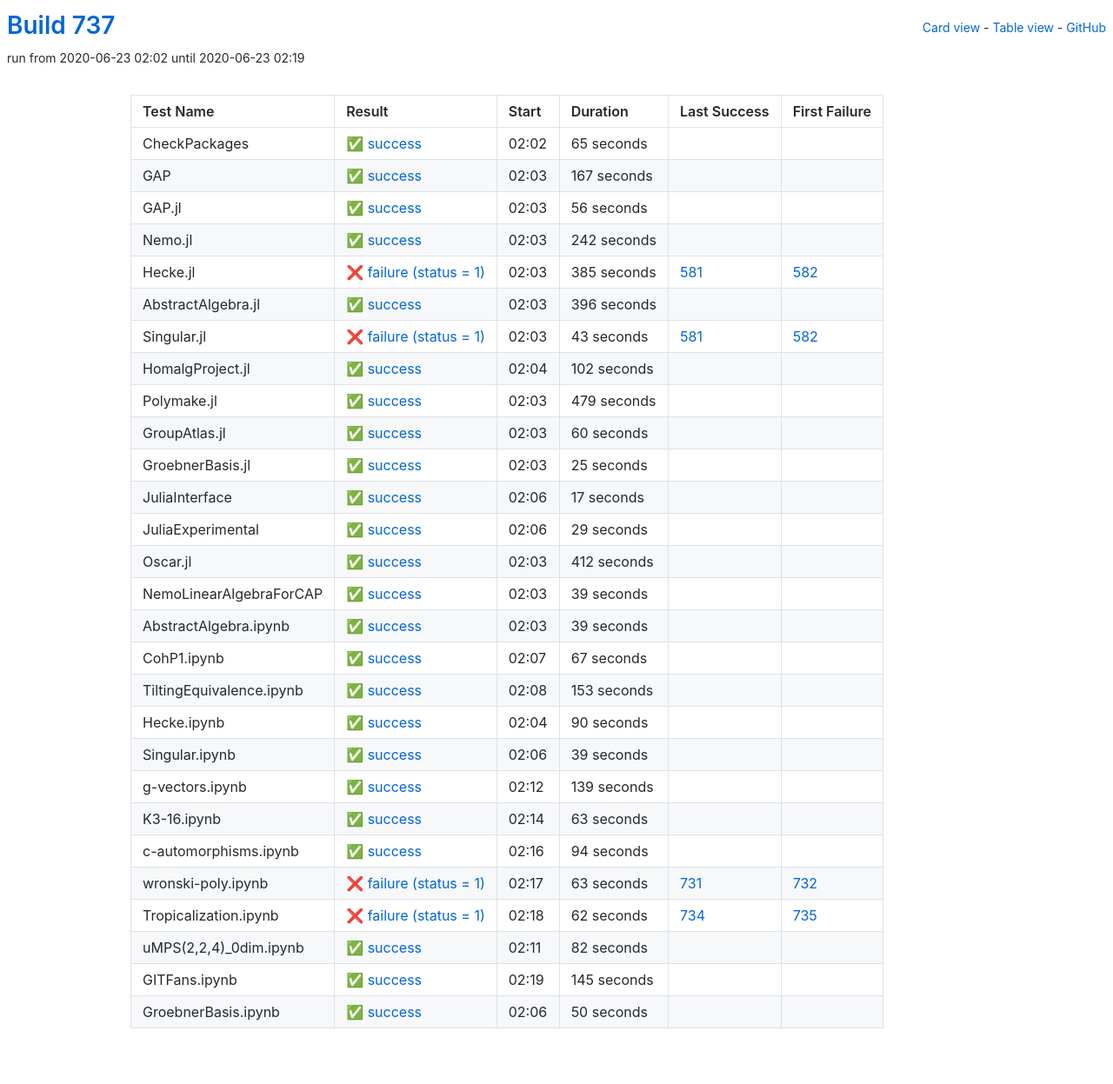
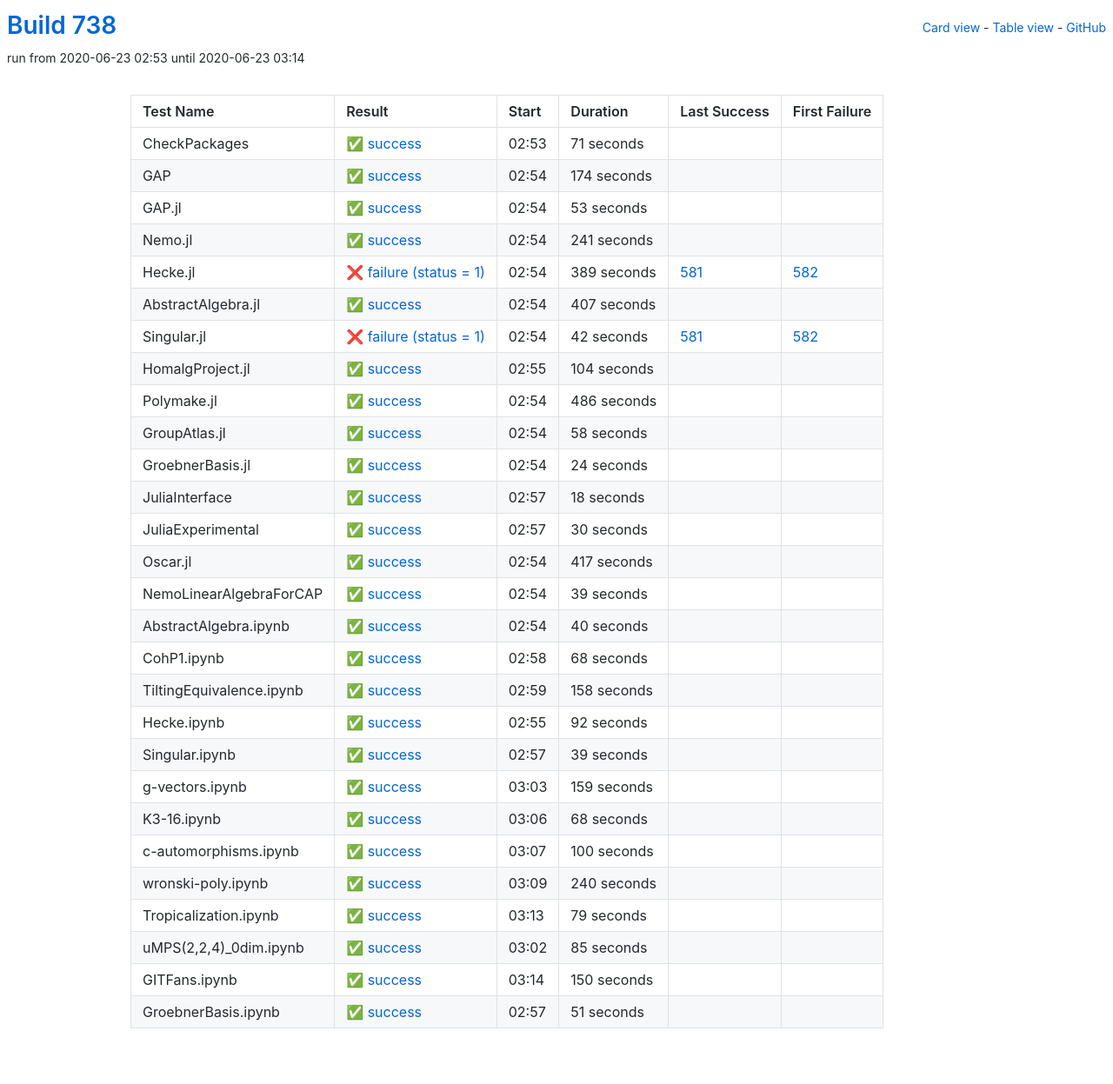
Before and after one commit to oscar-system/oscar-ci-status-1.4, a Jekyll site: the page built from table.html, in a window 1280 px wide. Shown: the whole page at 87% size. Built offline with Jekyll 4.4.1, drawn with Linux system fonts in a browser that asks for light colours.

Commit message:
Build #738

```diff
--- a/_data/ci.yml
+++ b/_data/ci.yml
@@ -1,6 +1,6 @@
 ---
-build: 737
-build_url: https://oscarci.mathematik.uni-kl.de/job/oscar-julia-1.4/737/
+build: 738
+build_url: https://oscarci.mathematik.uni-kl.de/job/oscar-julia-1.4/738/
 job: oscar-julia-1.4
 organization: oscar-system
 repo: oscar-ci-status-1.4
@@ -8,176 +8,176 @@ repourl: https://github.com/oscar-system/oscar-ci-status-1.4
 tests:
 - name: CheckPackages
   id: checkpackages
-  log: https://oscarci.mathematik.uni-kl.de/job/oscar-julia-1.4/737/artifact/logs/build-737/CheckPackages.log
-  start: 2020-06-23 02:02
+  log: https://oscarci.mathematik.uni-kl.de/job/oscar-julia-1.4/738/artifact/logs/build-738/CheckPackages.log
+  start: 2020-06-23 02:53
   success: true
   exitcode: 0
   status: success
-  duration: 65
+  duration: 71
   last_success: false
   last_success_url:
   first_failure: false
   first_failure_url:
 - name: GAP
   id: gap
-  log: https://oscarci.mathematik.uni-kl.de/job/oscar-julia-1.4/737/artifact/logs/build-737/GAP.log
-  start: 2020-06-23 02:03
+  log: https://oscarci.mathematik.uni-kl.de/job/oscar-julia-1.4/738/artifact/logs/build-738/GAP.log
+  start: 2020-06-23 02:54
   success: true
   exitcode: 0
   status: success
-  duration: 167
+  duration: 174
   last_success: false
   last_success_url:
   first_failure: false
   first_failure_url:
 - name: GAP.jl
   id: gap-jl
-  log: https://oscarci.mathematik.uni-kl.de/job/oscar-julia-1.4/737/artifact/logs/build-737/GAP.jl.log
-  start: 2020-06-23 02:03
+  log: https://oscarci.mathematik.uni-kl.de/job/oscar-julia-1.4/738/artifact/logs/build-738/GAP.jl.log
+  start: 2020-06-23 02:54
   success: true
   exitcode: 0
   status: success
-  duration: 56
+  duration: 53
   last_success: false
   last_success_url:
   first_failure: false
   first_failure_url:
 - name: Nemo.jl
   id: nemo-jl
-  log: https://oscarci.mathematik.uni-kl.de/job/oscar-julia-1.4/737/artifact/logs/build-737/Nemo.jl.log
-  start: 2020-06-23 02:03
+  log: https://oscarci.mathematik.uni-kl.de/job/oscar-julia-1.4/738/artifact/logs/build-738/Nemo.jl.log
+  start: 2020-06-23 02:54
   success: true
   exitcode: 0
   status: success
-  duration: 242
+  duration: 241
   last_success: false
   last_success_url:
   first_failure: false
   first_failure_url:
 - name: Hecke.jl
   id: hecke-jl
-  log: https://oscarci.mathematik.uni-kl.de/job/oscar-julia-1.4/737/artifact/logs/build-737/Hecke.jl.log
-  start: 2020-06-23 02:03
+  log: https://oscarci.mathematik.uni-kl.de/job/oscar-julia-1.4/738/artifact/logs/build-738/Hecke.jl.log
+  start: 2020-06-23 02:54
   success: false
   exitcode: 1
   status: failure
-  duration: 385
+  duration: 389
   last_success: 581
   last_success_url: https://oscarci.mathematik.uni-kl.de/job/oscar-julia-1.4/581/
   first_failure: 582
   first_failure_url: https://oscarci.mathematik.uni-kl.de/job/oscar-julia-1.4/582/
 - name: AbstractAlgebra.jl
   id: abstractalgebra-jl
-  log: https://oscarci.mathematik.uni-kl.de/job/oscar-julia-1.4/737/artifact/logs/build-737/AbstractAlgebra.jl.log
-  start: 2020-06-23 02:03
+  log: https://oscarci.mathematik.uni-kl.de/job/oscar-julia-1.4/738/artifact/logs/build-738/AbstractAlgebra.jl.log
+  start: 2020-06-23 02:54
   success: true
   exitcode: 0
   status: success
-  duration: 396
+  duration: 407
   last_success: false
   last_success_url:
   first_failure: false
   first_failure_url:
 - name: Singular.jl
   id: singular-jl
-  log: https://oscarci.mathematik.uni-kl.de/job/oscar-julia-1.4/737/artifact/logs/build-737/Singular.jl.log
-  start: 2020-06-23 02:03
+  log: https://oscarci.mathematik.uni-kl.de/job/oscar-julia-1.4/738/artifact/logs/build-738/Singular.jl.log
+  start: 2020-06-23 02:54
   success: false
   exitcode: 1
   status: failure
-  duration: 43
+  duration: 42
   last_success: 581
   last_success_url: https://oscarci.mathematik.uni-kl.de/job/oscar-julia-1.4/581/
   first_failure: 582
   first_failure_url: https://oscarci.mathematik.uni-kl.de/job/oscar-julia-1.4/582/
 - name: HomalgProject.jl
   id: homalgproject-jl
-  log: https://oscarci.mathematik.uni-kl.de/job/oscar-julia-1.4/737/artifact/logs/build-737/HomalgProject.jl.log
-  start: 2020-06-23 02:04
+  log: https://oscarci.mathematik.uni-kl.de/job/oscar-julia-1.4/738/artifact/logs/build-738/HomalgProject.jl.log
+  start: 2020-06-23 02:55
   success: true
   exitcode: 0
   status: success
-  duration: 102
+  duration: 104
   last_success: false
   last_success_url:
   first_failure: false
   first_failure_url:
 - name: Polymake.jl
   id: polymake-jl
-  log: https://oscarci.mathematik.uni-kl.de/job/oscar-julia-1.4/737/artifact/logs/build-737/Polymake.jl.log
-  start: 2020-06-23 02:03
+  log: https://oscarci.mathematik.uni-kl.de/job/oscar-julia-1.4/738/artifact/logs/build-738/Polymake.jl.log
+  start: 2020-06-23 02:54
   success: true
   exitcode: 0
   status: success
-  duration: 479
+  duration: 486
   last_success: false
   last_success_url:
   first_failure: false
   first_failure_url:
 - name: GroupAtlas.jl
   id: groupatlas-jl
-  log: https://oscarci.mathematik.uni-kl.de/job/oscar-julia-1.4/737/artifact/logs/build-737/GroupAtlas.jl.log
-  start: 2020-06-23 02:03
+  log: https://oscarci.mathematik.uni-kl.de/job/oscar-julia-1.4/738/artifact/logs/build-738/GroupAtlas.jl.log
+  start: 2020-06-23 02:54
   success: true
   exitcode: 0
   status: success
-  duration: 60
+  duration: 58
   last_success: false
   last_success_url:
   first_failure: false
   first_failure_url:
 - name: GroebnerBasis.jl
   id: groebnerbasis-jl
-  log: https://oscarci.mathematik.uni-kl.de/job/oscar-julia-1.4/737/artifact/logs/build-737/GroebnerBasis.jl.log
-  start: 2020-06-23 02:03
+  log: https://oscarci.mathematik.uni-kl.de/job/oscar-julia-1.4/738/artifact/logs/build-738/GroebnerBasis.jl.log
+  start: 2020-06-23 02:54
   success: true
   exitcode: 0
   status: success
-  duration: 25
+  duration: 24
   last_success: false
   last_success_url:
   first_failure: false
   first_failure_url:
 - name: JuliaInterface
   id: juliainterface
-  log: https://oscarci.mathematik.uni-kl.de/job/oscar-julia-1.4/737/artifact/logs/build-737/JuliaInterface.log
-  start: 2020-06-23 02:06
+  log: https://oscarci.mathematik.uni-kl.de/job/oscar-julia-1.4/738/artifact/logs/build-738/JuliaInterface.log
+  start: 2020-06-23 02:57
   success: true
   exitcode: 0
   status: success
-  duration: 17
+  duration: 18
   last_success: false
   last_success_url:
   first_failure: false
   first_failure_url:
 - name: JuliaExperimental
   id: juliaexperimental
-  log: https://oscarci.mathematik.uni-kl.de/job/oscar-julia-1.4/737/artifact/logs/build-737/JuliaExperimental.log
-  start: 2020-06-23 02:06
+  log: https://oscarci.mathematik.uni-kl.de/job/oscar-julia-1.4/738/artifact/logs/build-738/JuliaExperimental.log
+  start: 2020-06-23 02:57
   success: true
   exitcode: 0
   status: success
-  duration: 29
+  duration: 30
   last_success: false
   last_success_url:
   first_failure: false
   first_failure_url:
 - name: Oscar.jl
   id: oscar-jl
-  log: https://oscarci.mathematik.uni-kl.de/job/oscar-julia-1.4/737/artifact/logs/build-737/Oscar.jl.log
-  start: 2020-06-23 02:03
+  log: https://oscarci.mathematik.uni-kl.de/job/oscar-julia-1.4/738/artifact/logs/build-738/Oscar.jl.log
+  start: 2020-06-23 02:54
   success: true
   exitcode: 0
   status: success
-  duration: 412
+  duration: 417
   last_success: false
   last_success_url:
   first_failure: false
   first_failure_url:
 - name: NemoLinearAlgebraForCAP
   id: nemolinearalgebraforcap
-  log: https://oscarci.mathematik.uni-kl.de/job/oscar-julia-1.4/737/artifact/logs/build-737/NemoLinearAlgebraForCAP.log
-  start: 2020-06-23 02:03
+  log: https://oscarci.mathematik.uni-kl.de/job/oscar-julia-1.4/738/artifact/logs/build-738/NemoLinearAlgebraForCAP.log
+  start: 2020-06-23 02:54
   success: true
   exitcode: 0
   status: success
@@ -188,56 +188,56 @@ tests:
   first_failure_url:
 - name: AbstractAlgebra.ipynb
   id: abstractalgebra-ipynb
-  log: https://oscarci.mathematik.uni-kl.de/job/oscar-julia-1.4/737/artifact/logs/build-737/AbstractAlgebra.ipynb.log
-  start: 2020-06-23 02:03
+  log: https://oscarci.mathematik.uni-kl.de/job/oscar-julia-1.4/738/artifact/logs/build-738/AbstractAlgebra.ipynb.log
+  start: 2020-06-23 02:54
   success: true
   exitcode: 0
   status: success
-  duration: 39
+  duration: 40
   last_success: false
   last_success_url:
   first_failure: false
   first_failure_url:
 - name: CohP1.ipynb
   id: cohp1-ipynb
-  log: https://oscarci.mathematik.uni-kl.de/job/oscar-julia-1.4/737/artifact/logs/build-737/CohP1.ipynb.log
-  start: 2020-06-23 02:07
+  log: https://oscarci.mathematik.uni-kl.de/job/oscar-julia-1.4/738/artifact/logs/build-738/CohP1.ipynb.log
+  start: 2020-06-23 02:58
   success: true
   exitcode: 0
   status: success
-  duration: 67
+  duration: 68
   last_success: false
   last_success_url:
   first_failure: false
   first_failure_url:
 - name: TiltingEquivalence.ipynb
   id: tiltingequivalence-ipynb
-  log: https://oscarci.mathematik.uni-kl.de/job/oscar-julia-1.4/737/artifact/logs/build-737/TiltingEquivalence.ipynb.log
-  start: 2020-06-23 02:08
+  log: https://oscarci.mathematik.uni-kl.de/job/oscar-julia-1.4/738/artifact/logs/build-738/TiltingEquivalence.ipynb.log
+  start: 2020-06-23 02:59
   success: true
   exitcode: 0
   status: success
-  duration: 153
+  duration: 158
   last_success: false
   last_success_url:
   first_failure: false
   first_failure_url:
 - name: Hecke.ipynb
   id: hecke-ipynb
-  log: https://oscarci.mathematik.uni-kl.de/job/oscar-julia-1.4/737/artifact/logs/build-737/Hecke.ipynb.log
-  start: 2020-06-23 02:04
+  log: https://oscarci.mathematik.uni-kl.de/job/oscar-julia-1.4/738/artifact/logs/build-738/Hecke.ipynb.log
+  start: 2020-06-23 02:55
   success: true
   exitcode: 0
   status: success
-  duration: 90
+  duration: 92
   last_success: false
   last_success_url:
   first_failure: false
   first_failure_url:
 - name: Singular.ipynb
   id: singular-ipynb
-  log: https://oscarci.mathematik.uni-kl.de/job/oscar-julia-1.4/737/artifact/logs/build-737/Singular.ipynb.log
-  start: 2020-06-23 02:06
+  log: https://oscarci.mathematik.uni-kl.de/job/oscar-julia-1.4/738/artifact/logs/build-738/Singular.ipynb.log
+  start: 2020-06-23 02:57
   success: true
   exitcode: 0
   status: success
@@ -248,96 +248,96 @@ tests:
   first_failure_url:
 - name: g-vectors.ipynb
   id: g-vectors-ipynb
-  log: https://oscarci.mathematik.uni-kl.de/job/oscar-julia-1.4/737/artifact/logs/build-737/g-vectors.ipynb.log
-  start: 2020-06-23 02:12
+  log: https://oscarci.mathematik.uni-kl.de/job/oscar-julia-1.4/738/artifact/logs/build-738/g-vectors.ipynb.log
+  start: 2020-06-23 03:03
   success: true
   exitcode: 0
   status: success
-  duration: 139
+  duration: 159
   last_success: false
   last_success_url:
   first_failure: false
   first_failure_url:
 - name: K3-16.ipynb
   id: k3-16-ipynb
-  log: https://oscarci.mathematik.uni-kl.de/job/oscar-julia-1.4/737/artifact/logs/build-737/K3-16.ipynb.log
-  start: 2020-06-23 02:14
+  log: https://oscarci.mathematik.uni-kl.de/job/oscar-julia-1.4/738/artifact/logs/build-738/K3-16.ipynb.log
+  start: 2020-06-23 03:06
   success: true
   exitcode: 0
   status: success
-  duration: 63
+  duration: 68
   last_success: false
   last_success_url:
   first_failure: false
   first_failure_url:
 - name: c-automorphisms.ipynb
   id: c-automorphisms-ipynb
-  log: https://oscarci.mathematik.uni-kl.de/job/oscar-julia-1.4/737/artifact/logs/build-737/c-automorphisms.ipynb.log
-  start: 2020-06-23 02:16
+  log: https://oscarci.mathematik.uni-kl.de/job/oscar-julia-1.4/738/artifact/logs/build-738/c-automorphisms.ipynb.log
+  start: 2020-06-23 03:07
   success: true
   exitcode: 0
   status: success
-  duration: 94
+  duration: 100
   last_success: false
   last_success_url:
   first_failure: false
   first_failure_url:
 - name: wronski-poly.ipynb
   id: wronski-poly-ipynb
-  log: https://oscarci.mathematik.uni-kl.de/job/oscar-julia-1.4/737/artifact/logs/build-737/wronski-poly.ipynb.log
-  start: 2020-06-23 02:17
-  success: false
-  exitcode: 1
-  status: failure
-  duration: 63
-  last_success: 731
-  last_success_url: https://oscarci.mathematik.uni-kl.de/job/oscar-julia-1.4/731/
-  first_failure: 732
-  first_failure_url: https://oscarci.mathematik.uni-kl.de/job/oscar-julia-1.4/732/
-- name: Tropicalization.ipynb
-  id: tropicalization-ipynb
-  log: https://oscarci.mathematik.uni-kl.de/job/oscar-julia-1.4/737/artifact/logs/build-737/Tropicalization.ipynb.log
-  start: 2020-06-23 02:18
-  success: false
-  exitcode: 1
-  status: failure
-  duration: 62
-  last_success: 734
-  last_success_url: https://oscarci.mathematik.uni-kl.de/job/oscar-julia-1.4/734/
-  first_failure: 735
-  first_failure_url: https://oscarci.mathematik.uni-kl.de/job/oscar-julia-1.4/735/
-- name: uMPS(2,2,4)_0dim.ipynb
-  id: umps-2-2-4-0dim-ipynb
-  log: https://oscarci.mathematik.uni-kl.de/job/oscar-julia-1.4/737/artifact/logs/build-737/uMPS-2-2-4-_0dim.ipynb.log
-  start: 2020-06-23 02:11
+  log: https://oscarci.mathematik.uni-kl.de/job/oscar-julia-1.4/738/artifact/logs/build-738/wronski-poly.ipynb.log
+  start: 2020-06-23 03:09
   success: true
   exitcode: 0
   status: success
-  duration: 82
+  duration: 240
+  last_success: false
+  last_success_url:
+  first_failure: false
+  first_failure_url:
+- name: Tropicalization.ipynb
+  id: tropicalization-ipynb
+  log: https://oscarci.mathematik.uni-kl.de/job/oscar-julia-1.4/738/artifact/logs/build-738/Tropicalization.ipynb.log
+  start: 2020-06-23 03:13
+  success: true
+  exitcode: 0
+  status: success
+  duration: 79
+  last_success: false
+  last_success_url:
+  first_failure: false
+  first_failure_url:
+- name: uMPS(2,2,4)_0dim.ipynb
+  id: umps-2-2-4-0dim-ipynb
+  log: https://oscarci.mathematik.uni-kl.de/job/oscar-julia-1.4/738/artifact/logs/build-738/uMPS-2-2-4-_0dim.ipynb.log
+  start: 2020-06-23 03:02
+  success: true
+  exitcode: 0
+  status: success
+  duration: 85
   last_success: false
   last_success_url:
   first_failure: false
   first_failure_url:
 - name: GITFans.ipynb
   id: gitfans-ipynb
-  log: https://oscarci.mathematik.uni-kl.de/job/oscar-julia-1.4/737/artifact/logs/build-737/GITFans.ipynb.log
-  start: 2020-06-23 02:19
+  log: https://oscarci.mathematik.uni-kl.de/job/oscar-julia-1.4/738/artifact/logs/build-738/GITFans.ipynb.log
+  start: 2020-06-23 03:14
   success: true
   exitcode: 0
   status: success
-  duration: 145
+  duration: 150
   last_success: false
   last_success_url:
   first_failure: false
   first_failure_url:
 - name: GroebnerBasis.ipynb
   id: groebnerbasis-ipynb
-  log: https://oscarci.mathematik.uni-kl.de/job/oscar-julia-1.4/737/artifact/logs/build-737/GroebnerBasis.ipynb.log
-  start: 2020-06-23 02:06
+  log: https://oscarci.mathematik.uni-kl.de/job/oscar-julia-1.4/738/artifact/logs/build-738/GroebnerBasis.ipynb.log
+  start: 2020-06-23 02:57
   success: true
   exitcode: 0
   status: success
-  duration: 50
+  duration: 51
   last_success: false
   last_success_url:
   first_failure: false
```
Also changed, not shown: README.md.
